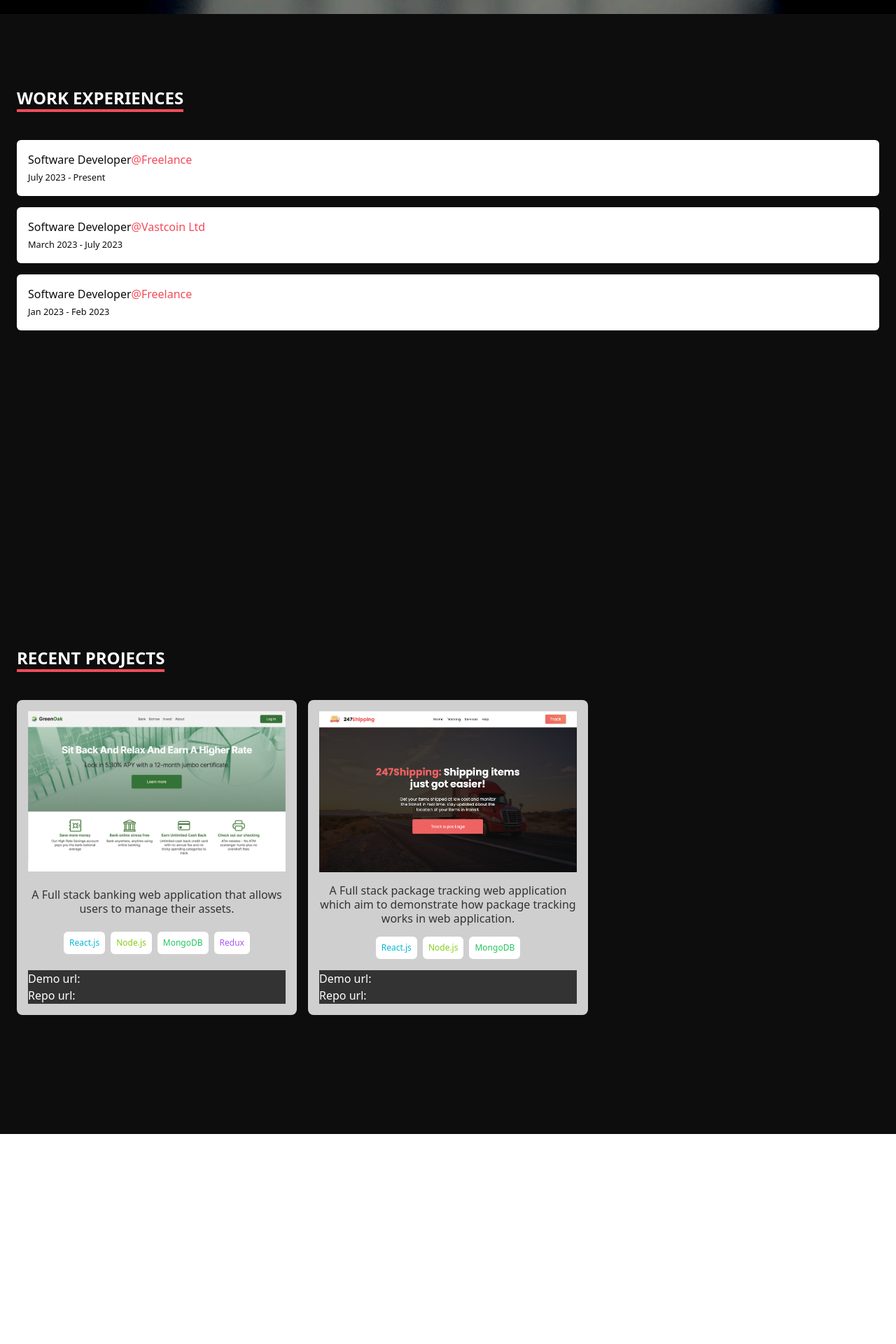
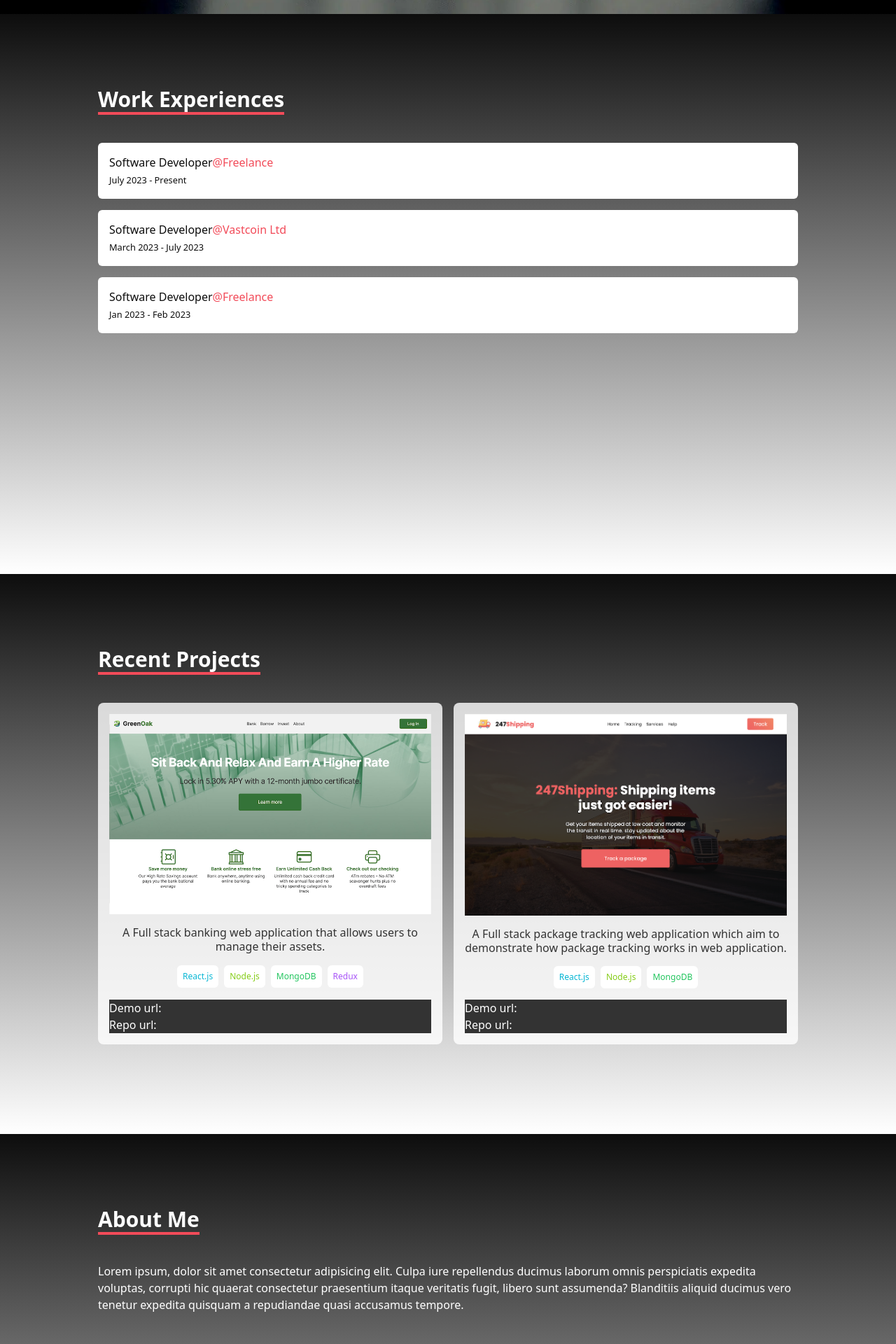
Before and after one commit to vulpes231/https---github.com-vulpes231-vulpes_dev_portfolio, a React (Vite) app: page / in a window 1280 px wide. Shown: the part 780-2700 px from the top of the page at 70% size. Before the commit the page ends 2400 px from the top, so only its background shows below. Built offline with nearby package versions, Linux system fonts and the light colour scheme.

Commit message:
feat-about page added

```diff
--- /dev/null
+++ b/src/components/About.jsx
@@ -0,0 +1,28 @@
+import React from "react";
+
+const About = () => {
+  return (
+    <section
+      id="about"
+      className="min-h-screen bg-gradient-to-b from-[#0d0d0d] to-[#fff] p-6"
+    >
+      <div className="lg:max-w-[1000px] mx-auto">
+        <h3 className="text-2xl md:text-3xl text-[#fff] font-semibold mt-20 mb-10 capitalize inline-block border-b-4 border-b-[#F24B59]">
+          About Me
+        </h3>
+        <div>
+          {/* bio */}
+          <p className="text-[#fff]">
+            Lorem ipsum, dolor sit amet consectetur adipisicing elit. Culpa iure
+            repellendus ducimus laborum omnis perspiciatis expedita voluptas,
+            corrupti hic quaerat consectetur praesentium itaque veritatis fugit,
+            libero sunt assumenda? Blanditiis aliquid ducimus vero tenetur
+            expedita quisquam a repudiandae quasi accusamus tempore.
+          </p>
+        </div>
+      </div>
+    </section>
+  );
+};
+
+export default About;
--- a/src/components/Content.jsx
+++ b/src/components/Content.jsx
@@ -2,6 +2,7 @@ import React from "react";
 import Hero from "./Hero";
 import Experience from "./Experience";
 import Projects from "./Projects";
+import About from "./About";
 
 const Content = () => {
   // const expRef = useRef(null);
@@ -10,6 +11,7 @@ const Content = () => {
       <Hero />
       <Experience />
       <Projects />
+      <About />
     </div>
   );
 };
--- a/src/components/Experience.jsx
+++ b/src/components/Experience.jsx
@@ -42,13 +42,18 @@ const Experience = () => {
     </article>
   ));
   return (
-    <section id="experience" className="min-h-screen bg-[#0d0d0d] p-6">
-      <div className="">
-        <h3 className="text-2xl text-[#fff] font-semibold mt-20 mb-10 uppercase inline-block border-b-4 border-b-[#F24B59]">
-          Work Experiences
-        </h3>
+    <section
+      id="experience"
+      className="min-h-screen bg-gradient-to-b from-[#0d0d0d] to-[#fff] p-6"
+    >
+      <div className="lg:max-w-[1000px] mx-auto">
+        <div className="">
+          <h3 className="text-2xl md:text-3xl text-[#fff] font-semibold mt-20 mb-10 capitalize inline-block border-b-4 border-b-[#F24B59]">
+            Work Experiences
+          </h3>
+        </div>
+        <div className="flex flex-col gap-4">{workExperiences}</div>
       </div>
-      <div className="flex flex-col gap-4">{workExperiences}</div>
     </section>
   );
 };
--- a/src/components/Header.jsx
+++ b/src/components/Header.jsx
@@ -25,7 +25,7 @@ const Header = () => {
           to={link.id}
           spy={true}
           smooth={true}
-          offset={50}
+          offset={10}
           duration={500}
           className="text-xl cursor-pointer"
           onClick={closeMenu}
@@ -44,7 +44,7 @@ const Header = () => {
           to="hero"
           spy={true}
           smooth={true}
-          offset={0}
+          offset={10}
           duration={500}
           className="text-xl cursor-pointer font-bold flex gap-1"
         >
--- a/src/components/Projects.jsx
+++ b/src/components/Projects.jsx
@@ -20,7 +20,7 @@ const Projects = () => {
             {project.title}
           </p>
           <div className="flex gap-2 justify-center">
-            {project.tools.map((tool) => {
+            {project.tools.map((tool, index) => {
               const className = tool.includes("React.js")
                 ? "text-cyan-500"
                 : tool.includes("Node.js")
@@ -32,7 +32,7 @@ const Projects = () => {
                 : "";
               return (
                 <span
-                  key={tool}
+                  key={index}
                   className={`${className} bg-[#fff] p-2  rounded-md font-extralight text-xs`}
                 >
                   {tool}
@@ -51,13 +51,13 @@ const Projects = () => {
   return (
     <section
       id="projects"
-      className="min-h-screen bg-[#0d0d0d] p-6 text-[#fff]"
+      className="min-h-screen bg-gradient-to-b from-[#0d0d0d] to-[#fff] p-6 text-[#fff]"
     >
-      <h3 className="text-2xl text-[#fff] font-semibold mt-20 mb-10 uppercase inline-block border-b-4 border-b-[#F24B59]">
-        Recent Projects
-      </h3>
-      <div className="grid gap-4 md:grid-cols-2 lg:grid-cols-3 w-full">
-        {myProjects}
+      <div className="lg:max-w-[1000px] mx-auto">
+        <h3 className="text-2xl md:text-3xl text-[#fff] font-semibold mt-20 mb-10 capitalize inline-block border-b-4 border-b-[#F24B59]">
+          Recent Projects
+        </h3>
+        <div className="grid gap-4 md:grid-cols-2 w-full">{myProjects}</div>
       </div>
     </section>
   );
```
